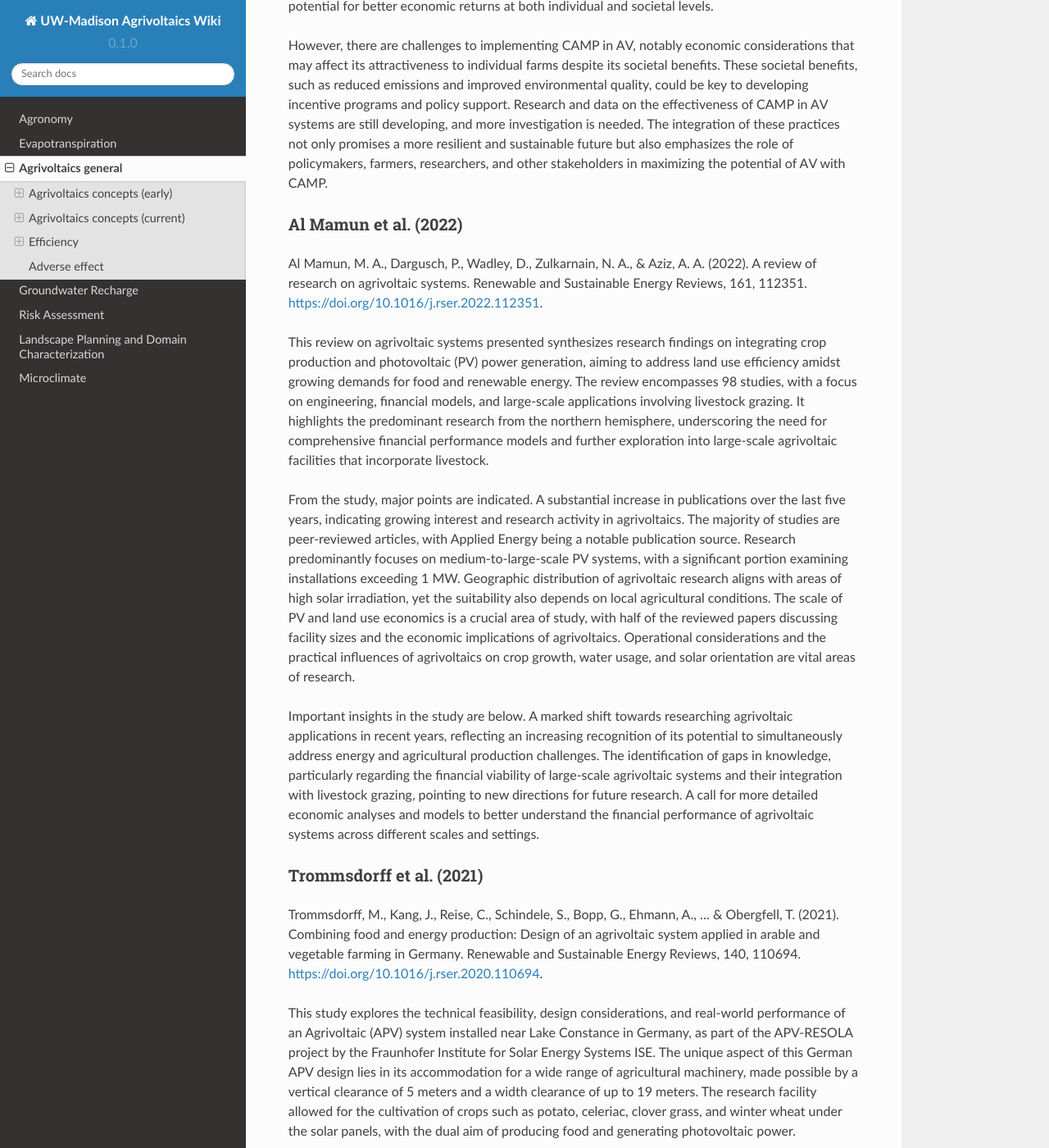
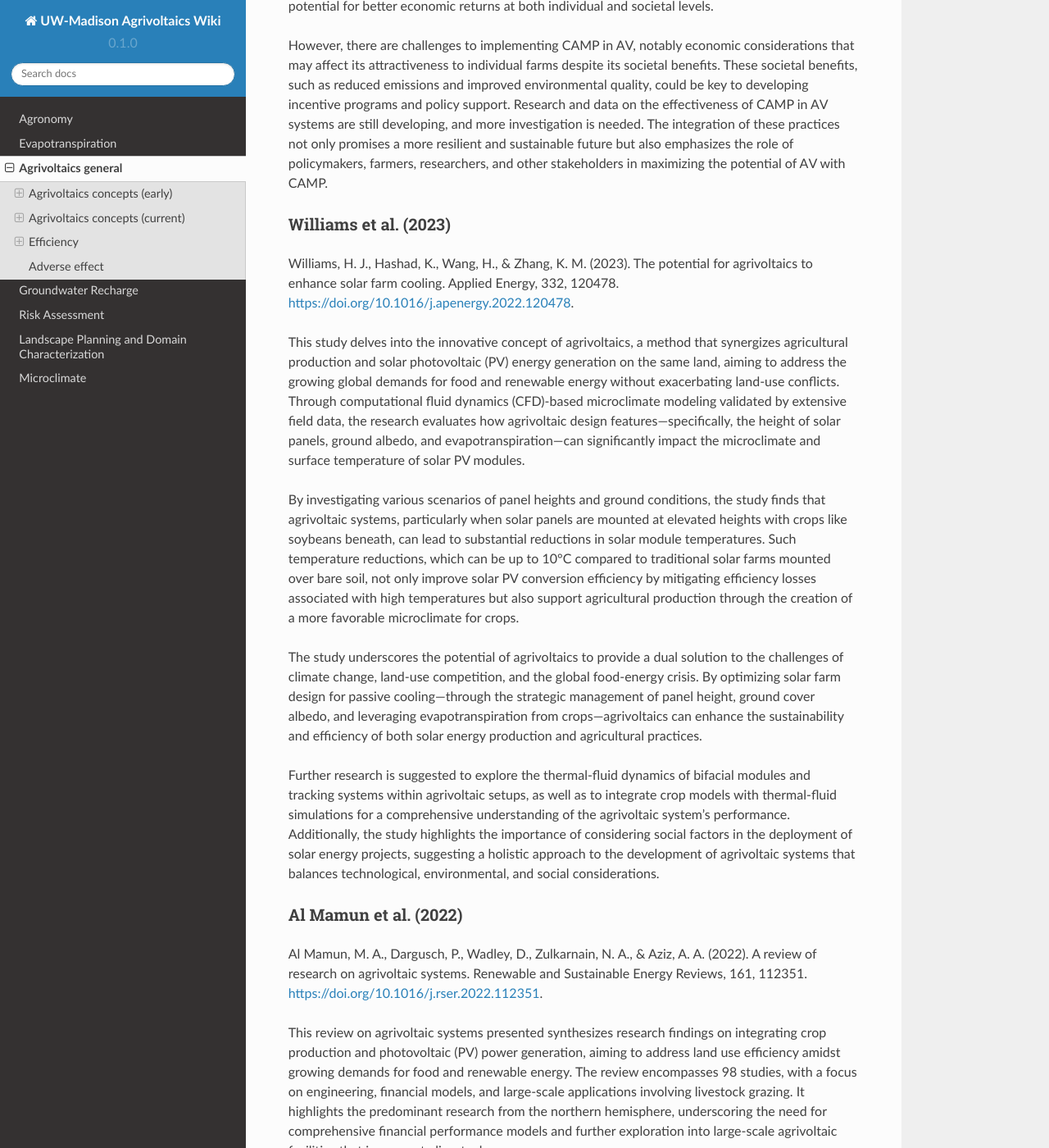
Before and after one commit to hanhydro/wiki, a Sphinx documentation site: the page built from docs/source/general.rst, in a window 1280 px wide and 1400 px high, scrolled down 3646 px. Shown: the whole window at 82% size. Built offline with Sphinx 7.4.7 and the Read the Docs theme 2.0.0, drawn with Linux system fonts in a browser that asks for light colours; pages that are not in the unit, such as notebooks, are missing from menus.

Commit message:
Update general.rst

```diff
--- a/docs/source/general.rst
+++ b/docs/source/general.rst
@@ -51,7 +51,6 @@ The findings suggest that the success of agrivoltaics varies significantly depen
 
 The review identifies key areas for future research, including a deeper exploration into the potential of berry crops and the effects of high temperatures on plant production. It calls for extensive, multi-year field experiments involving larger areas and the utilization of solar panels capable of separating the light spectrum to optimize both energy production and crop yields. Additionally, the review underscores the necessity of defining optimal daily light integrals for different species to tailor agrivoltaic systems more effectively to crop needs.
 
-
 Time et al. (2024)
 +++++++++++++++++++++++++++
 Time, A., Gomez‐Casanovas, N., Mwebaze, P., Apollon, W., Khanna, M., DeLucia, E. H., & Bernacchi, C. J. (2024). Conservation agrivoltaics for sustainable food‐energy production. Plants, People, Planet. https://doi.org/10.1002/ppp3.10481.
@@ -59,6 +58,18 @@ Time, A., Gomez‐Casanovas, N., Mwebaze, P., Apollon, W., Khanna, M., DeLucia,
 The integration of conservation agriculture management practices (CAMP) with agrivoltaics (AV) presents a promising solution to global challenges like climate change, food security, and sustainable land management. AV, which combines solar photovoltaic (PV) panels and food production on the same land, offers a unique way to simultaneously enhance energy and food security while minimizing land use conflicts. The success of AV as a climate change mitigation strategy depends largely on the adoption of CAMP strategies. These practices, which include methods like zero tillage, cover crops, crop rotation, and intercropping, can increase carbon storage, improve soil health, reduce greenhouse gas emissions, and enhance biodiversity. They also hold potential for better economic returns at both individual and societal levels.
 
 However, there are challenges to implementing CAMP in AV, notably economic considerations that may affect its attractiveness to individual farms despite its societal benefits. These societal benefits, such as reduced emissions and improved environmental quality, could be key to developing incentive programs and policy support. Research and data on the effectiveness of CAMP in AV systems are still developing, and more investigation is needed. The integration of these practices not only promises a more resilient and sustainable future but also emphasizes the role of policymakers, farmers, researchers, and other stakeholders in maximizing the potential of AV with CAMP.
+
+Williams et al. (2023)
++++++++++++++++++++++++++++
+Williams, H. J., Hashad, K., Wang, H., & Zhang, K. M. (2023). The potential for agrivoltaics to enhance solar farm cooling. Applied Energy, 332, 120478. https://doi.org/10.1016/j.apenergy.2022.120478.
+
+This study delves into the innovative concept of agrivoltaics, a method that synergizes agricultural production and solar photovoltaic (PV) energy generation on the same land, aiming to address the growing global demands for food and renewable energy without exacerbating land-use conflicts. Through computational fluid dynamics (CFD)-based microclimate modeling validated by extensive field data, the research evaluates how agrivoltaic design features—specifically, the height of solar panels, ground albedo, and evapotranspiration—can significantly impact the microclimate and surface temperature of solar PV modules.
+
+By investigating various scenarios of panel heights and ground conditions, the study finds that agrivoltaic systems, particularly when solar panels are mounted at elevated heights with crops like soybeans beneath, can lead to substantial reductions in solar module temperatures. Such temperature reductions, which can be up to 10°C compared to traditional solar farms mounted over bare soil, not only improve solar PV conversion efficiency by mitigating efficiency losses associated with high temperatures but also support agricultural production through the creation of a more favorable microclimate for crops.
+
+The study underscores the potential of agrivoltaics to provide a dual solution to the challenges of climate change, land-use competition, and the global food-energy crisis. By optimizing solar farm design for passive cooling—through the strategic management of panel height, ground cover albedo, and leveraging evapotranspiration from crops—agrivoltaics can enhance the sustainability and efficiency of both solar energy production and agricultural practices.
+
+Further research is suggested to explore the thermal-fluid dynamics of bifacial modules and tracking systems within agrivoltaic setups, as well as to integrate crop models with thermal-fluid simulations for a comprehensive understanding of the agrivoltaic system's performance. Additionally, the study highlights the importance of considering social factors in the deployment of solar energy projects, suggesting a holistic approach to the development of agrivoltaic systems that balances technological, environmental, and social considerations.
 
 Al Mamun et al. (2022)
 +++++++++++++++++++++++++++
```
